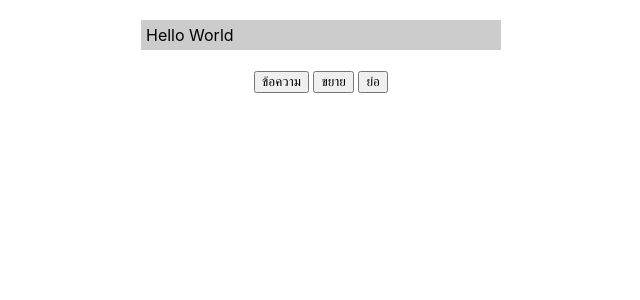
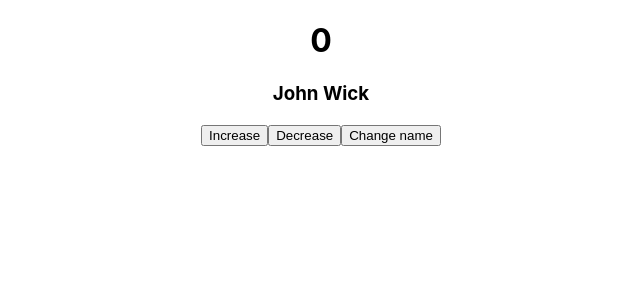
Before and after one commit to Punxh1611/App1, a React (Create React App) app in the folder app1/: page / in a window 1280 px wide. Shown: the top 300 px of the page, without its empty margins (319-959 px from the left). Built offline with nearby package versions, Linux system fonts and the light colour scheme.

Commit message:
create effect

```diff
--- a/app1/src/App.js
+++ b/app1/src/App.js
@@ -1,7 +1,7 @@
 import React from "react";
-import StateFunc from "./state-func";
+import Effect from "./effcect";
 
 function App() {
-  return <StateFunc/>
+  return <Effect/>
 }
 export default App;
--- /dev/null
+++ b/app1/src/effcect.js
@@ -0,0 +1,23 @@
+import React, { use, useEffect, useState } from "react";
+
+function Effect() {
+    const [count,setCount] = useState(0)
+    const [name,setName] = useState("John Wick")
+
+    useEffect(()=>{
+        document.title=`You clicked ${count} times`
+    },[count])
+
+    return(
+        <center>
+            <div>
+                <h1>{count}</h1>
+                <h3>{name}</h3>
+                <button onClick={()=>setCount(count+1)}>Increase</button>
+                <button onClick={()=> setCount(count-1)}>Decrease</button>
+                <button onClick={()=>setName("Jack Wick")}>Change name</button>
+            </div>
+        </center>
+    )
+}
+export default Effect
```
